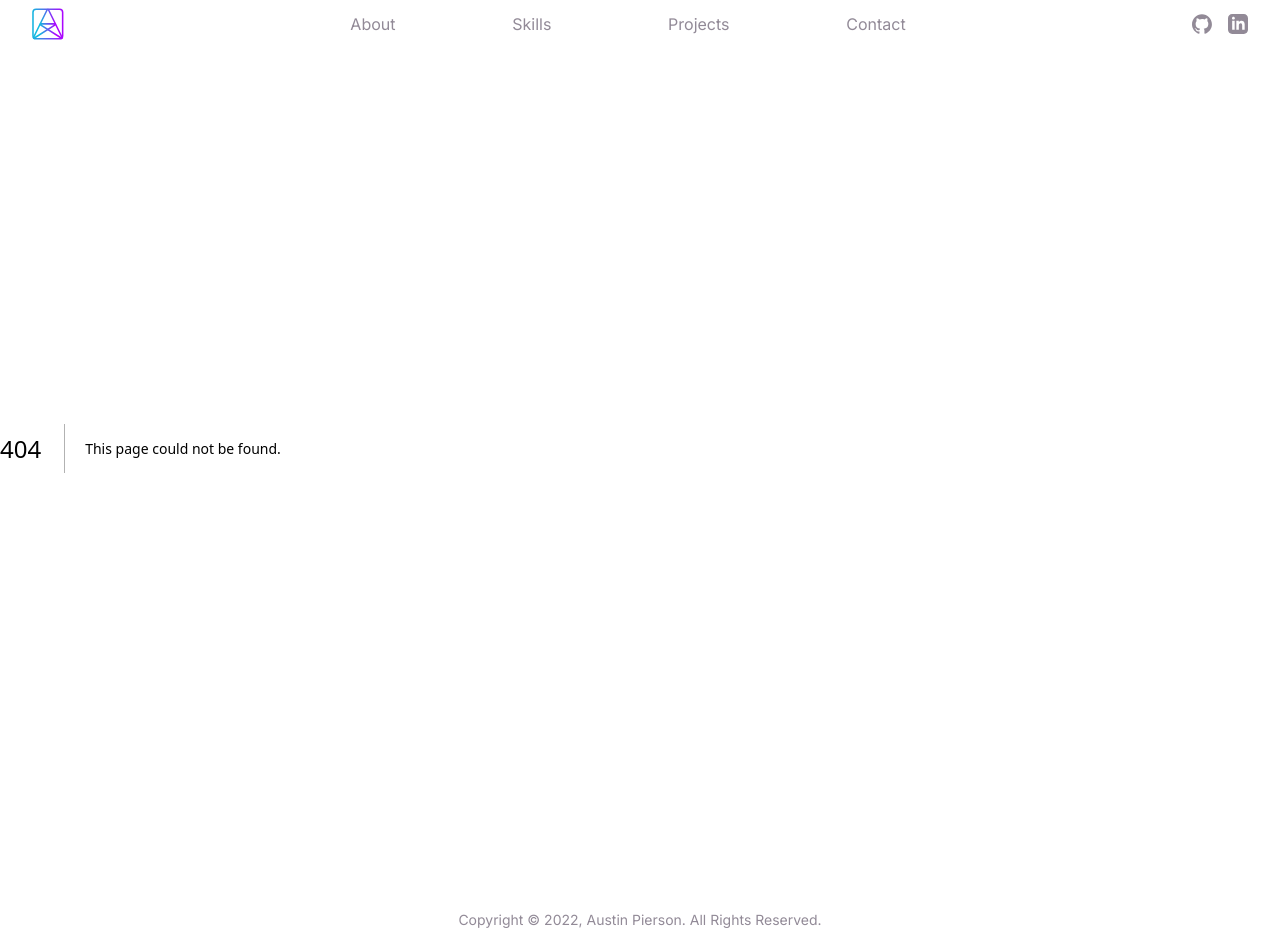
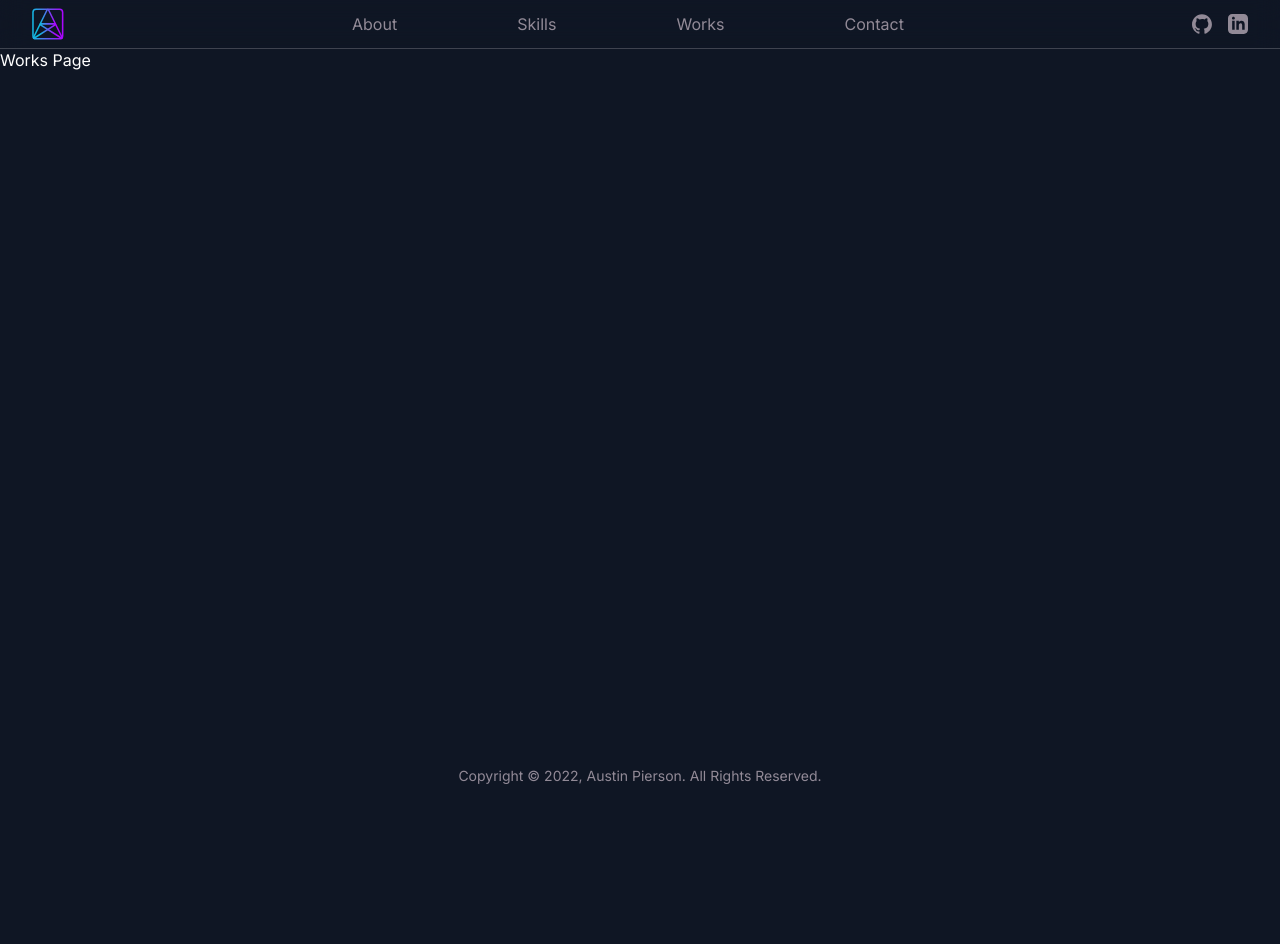
Before and after one commit to austip24/nextjs-dev-portfolio, a Next.js app: page /works in a window 1280 px wide. Before the commit this address had no page. After the commit the page ends 800 px from the top, so only its background shows below. Built offline with nearby package versions, Linux system fonts and the light colour scheme.

Commit message:
renamed projects to works

```diff
--- a/app/projects/page.tsx
+++ /dev/null
@@ -1,5 +0,0 @@
-const ProjectsPage = () => {
-	return <div>Projects Page</div>;
-};
-
-export default ProjectsPage;
--- a/app/projects/head.tsx
+++ b/app/works/head.tsx
@@ -1,4 +1,4 @@
-const ProjectsHead = () => {
+const WorksHead = () => {
 	return (
 		<>
 			<title>Austin&apos;s Portfolio - Projects</title>
@@ -7,4 +7,4 @@
 	);
 };
 
-export default ProjectsHead;
+export default WorksHead;
--- /dev/null
+++ b/app/works/page.tsx
@@ -0,0 +1,5 @@
+const WorksPage = () => {
+	return <div>Works Page</div>;
+};
+
+export default WorksPage;
--- a/components/header.tsx
+++ b/components/header.tsx
@@ -24,8 +24,8 @@
 		label: "Skills",
 	},
 	{
-		href: "/projects",
-		label: "Projects",
+		href: "/works",
+		label: "Works",
 	},
 	{
 		href: "/contact",
```
